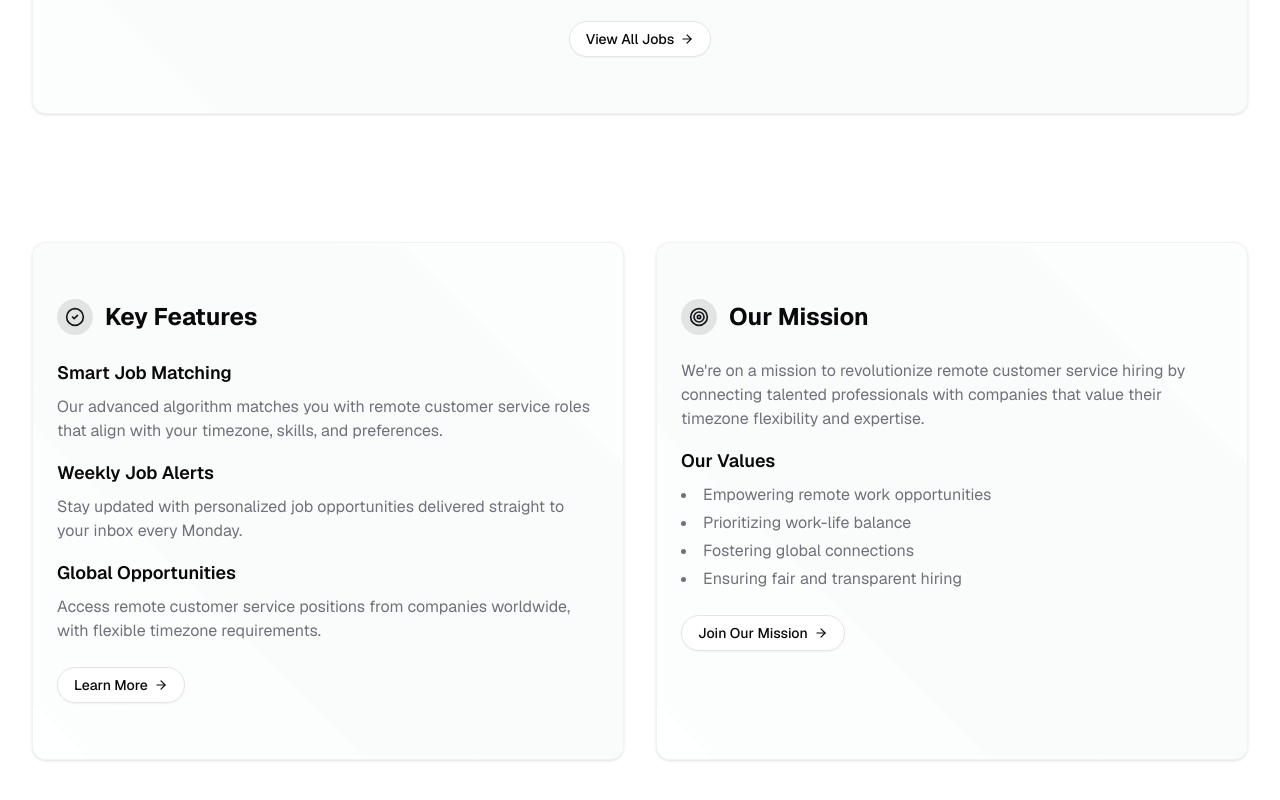
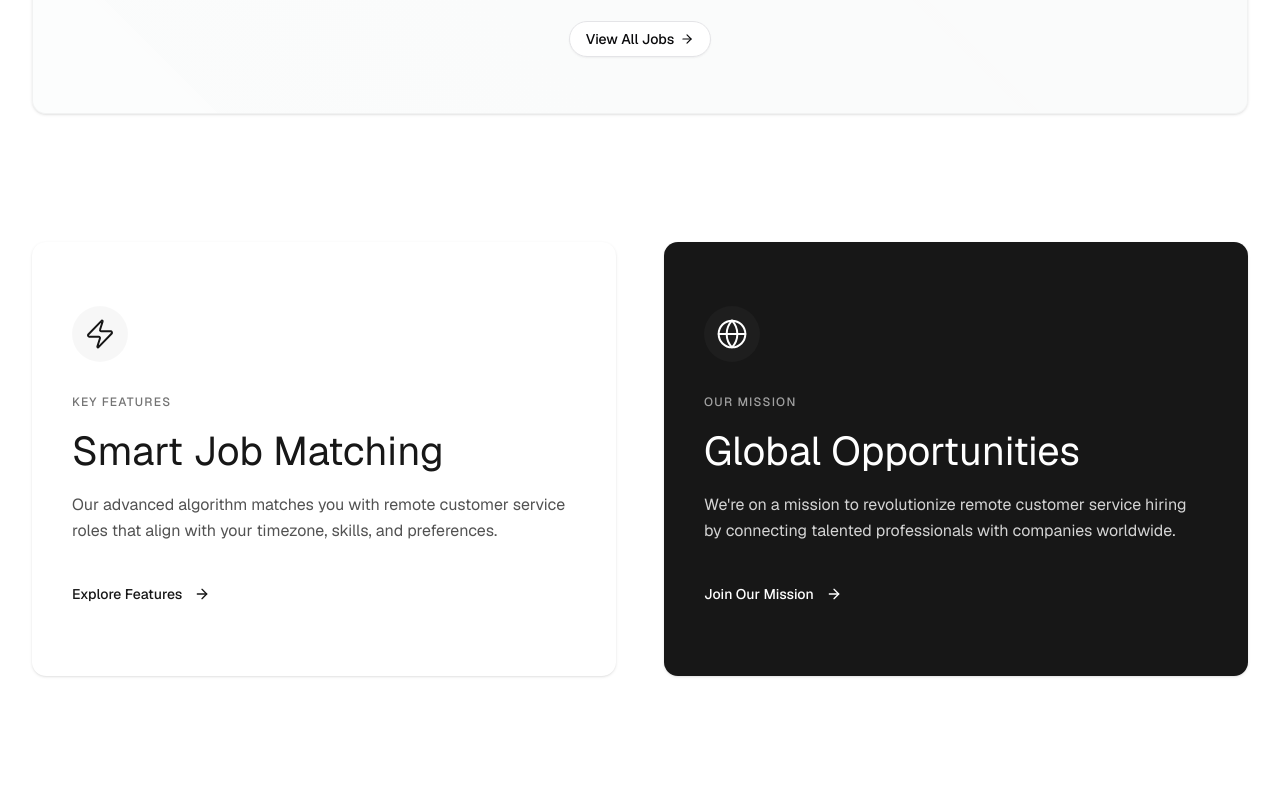
Before and after one commit to katsuragawaa/aligndesk, a Next.js app: page / in a window 1280 px wide. Shown: the part 2894-3694 px from the top of the page. After the commit the page ends 3634 px from the top, so only its background shows below. Built offline with nearby package versions, Linux system fonts and the light colour scheme.

Commit message:
feat: update about component layout and styling for improved visual appeal and clarity

```diff
--- a/components/about.tsx
+++ b/components/about.tsx
@@ -1,79 +1,72 @@
-import { cn } from "@/lib/utils";
-import { Card, CardContent, CardTitle } from "./ui/card";
-import { ArrowRight, CheckCircle2, Target } from "lucide-react";
+import { ArrowRight, Globe, Zap } from "lucide-react";
 import { Button } from "./ui/button";
+import { Card, CardContent } from "./ui/card";
 
 export function About() {
   return (
     <section className="relative overflow-hidden py-16">
       <div className="mx-auto w-full max-w-7xl px-4 sm:px-6 lg:px-8">
-        <div className="grid gap-8 md:grid-cols-2">
-          <Card className="bg-background/50 border-foreground/5 dark:bg-background/30 dark:border-foreground/5 relative overflow-hidden border backdrop-blur-sm">
-            <div className="animate-shimmer absolute inset-0 bg-[linear-gradient(45deg,transparent_25%,rgba(0,0,0,0.02)_50%,transparent_75%)] bg-[length:250%_250%] dark:bg-[linear-gradient(45deg,transparent_25%,rgba(255,255,255,0.02)_50%,transparent_75%)]" />
-            <CardContent className="relative space-y-6 py-8">
-              <div className="flex items-center gap-3">
-                <div className="bg-primary/10 text-primary rounded-full p-2">
-                  <CheckCircle2 className="size-5" />
-                </div>
-                <CardTitle className="text-2xl font-bold">Key Features</CardTitle>
+        <div className="grid gap-12 md:grid-cols-2">
+          <Card className="group relative overflow-hidden border-none bg-white transition-all hover:shadow-lg">
+            <CardContent className="flex flex-col gap-8 p-10">
+              <div className="relative flex size-14 items-center justify-center">
+                <div className="absolute size-full rounded-full bg-neutral-900/[0.03] transition-transform duration-500 ease-out group-hover:scale-150" />
+                <Zap
+                  className="size-8 text-neutral-900 transition-all duration-500 ease-out group-hover:scale-105"
+                  strokeWidth={1.5}
+                />
               </div>
               <div className="space-y-4">
-                <div className="space-y-2">
-                  <h3 className="text-lg font-semibold">Smart Job Matching</h3>
-                  <p className="text-muted-foreground">
-                    Our advanced algorithm matches you with remote customer service roles that align with your timezone, skills, and preferences.
-                  </p>
-                </div>
-                <div className="space-y-2">
-                  <h3 className="text-lg font-semibold">Weekly Job Alerts</h3>
-                  <p className="text-muted-foreground">
-                    Stay updated with personalized job opportunities delivered straight to your inbox every Monday.
-                  </p>
-                </div>
-                <div className="space-y-2">
-                  <h3 className="text-lg font-semibold">Global Opportunities</h3>
-                  <p className="text-muted-foreground">
-                    Access remote customer service positions from companies worldwide, with flexible timezone requirements.
-                  </p>
-                </div>
+                <p className="text-xs font-medium tracking-widest text-neutral-500 uppercase">
+                  Key Features
+                </p>
+                <h2 className="text-[2.5rem] leading-tight font-normal text-neutral-900">
+                  Smart Job Matching
+                </h2>
+                <p className="text-base leading-relaxed text-neutral-600">
+                  Our advanced algorithm matches you with remote customer
+                  service roles that align with your timezone, skills, and
+                  preferences.
+                </p>
               </div>
-              <Button variant="outline" className="group rounded-full">
-                <span className="flex items-center gap-1.5">
-                  Learn More
-                  <ArrowRight className="size-3.5 transition-transform duration-300 group-hover:translate-x-0.5" />
-                </span>
+              <Button
+                variant="link"
+                className="group -ml-3 flex w-fit items-center gap-3 text-neutral-900 hover:text-neutral-600"
+              >
+                <span className="text-sm font-medium">Explore Features</span>
+                <ArrowRight className="size-4 transition-transform duration-300 group-hover:translate-x-1" />
               </Button>
             </CardContent>
           </Card>
 
-          <Card className="bg-background/50 border-foreground/5 dark:bg-background/30 dark:border-foreground/5 relative overflow-hidden border backdrop-blur-sm">
-            <div className="animate-shimmer absolute inset-0 bg-[linear-gradient(45deg,transparent_25%,rgba(0,0,0,0.02)_50%,transparent_75%)] bg-[length:250%_250%] dark:bg-[linear-gradient(45deg,transparent_25%,rgba(255,255,255,0.02)_50%,transparent_75%)]" />
-            <CardContent className="relative space-y-6 py-8">
-              <div className="flex items-center gap-3">
-                <div className="bg-primary/10 text-primary rounded-full p-2">
-                  <Target className="size-5" />
-                </div>
-                <CardTitle className="text-2xl font-bold">Our Mission</CardTitle>
+          <Card className="group relative overflow-hidden border-none bg-neutral-900 transition-all hover:shadow-lg">
+            <CardContent className="flex flex-col gap-8 p-10">
+              <div className="relative flex size-14 items-center justify-center">
+                <div className="absolute size-full rounded-full bg-white/[0.03] transition-transform duration-500 ease-out group-hover:scale-150" />
+                <Globe
+                  className="size-8 text-white transition-all duration-500 ease-out group-hover:scale-105"
+                  strokeWidth={1.5}
+                />
               </div>
               <div className="space-y-4">
-                <p className="text-muted-foreground">
-                  We're on a mission to revolutionize remote customer service hiring by connecting talented professionals with companies that value their timezone flexibility and expertise.
+                <p className="text-xs font-medium tracking-widest text-neutral-400 uppercase">
+                  Our Mission
                 </p>
-                <div className="space-y-2">
-                  <h3 className="text-lg font-semibold">Our Values</h3>
-                  <ul className="text-muted-foreground list-inside list-disc space-y-1">
-                    <li>Empowering remote work opportunities</li>
-                    <li>Prioritizing work-life balance</li>
-                    <li>Fostering global connections</li>
-                    <li>Ensuring fair and transparent hiring</li>
-                  </ul>
-                </div>
+                <h2 className="text-[2.5rem] leading-tight font-normal text-white">
+                  Global Opportunities
+                </h2>
+                <p className="text-base leading-relaxed text-neutral-300">
+                  We're on a mission to revolutionize remote customer service
+                  hiring by connecting talented professionals with companies
+                  worldwide.
+                </p>
               </div>
-              <Button variant="outline" className="group rounded-full">
-                <span className="flex items-center gap-1.5">
-                  Join Our Mission
-                  <ArrowRight className="size-3.5 transition-transform duration-300 group-hover:translate-x-0.5" />
-                </span>
+              <Button
+                variant="link"
+                className="group -ml-3 flex w-fit items-center gap-3 text-white hover:text-neutral-300"
+              >
+                <span className="text-sm font-medium">Join Our Mission</span>
+                <ArrowRight className="size-4 transition-transform duration-300 group-hover:translate-x-1" />
               </Button>
             </CardContent>
           </Card>
```
